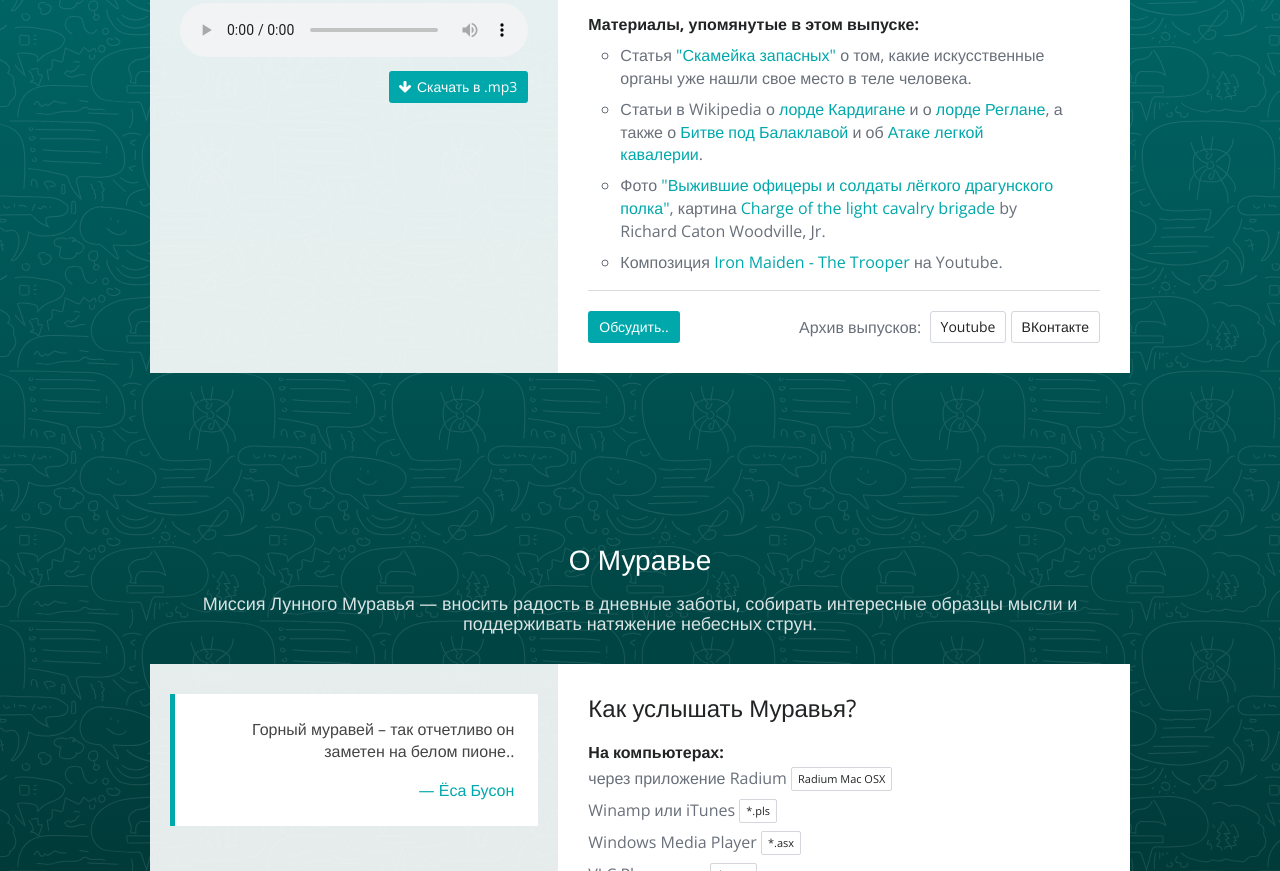
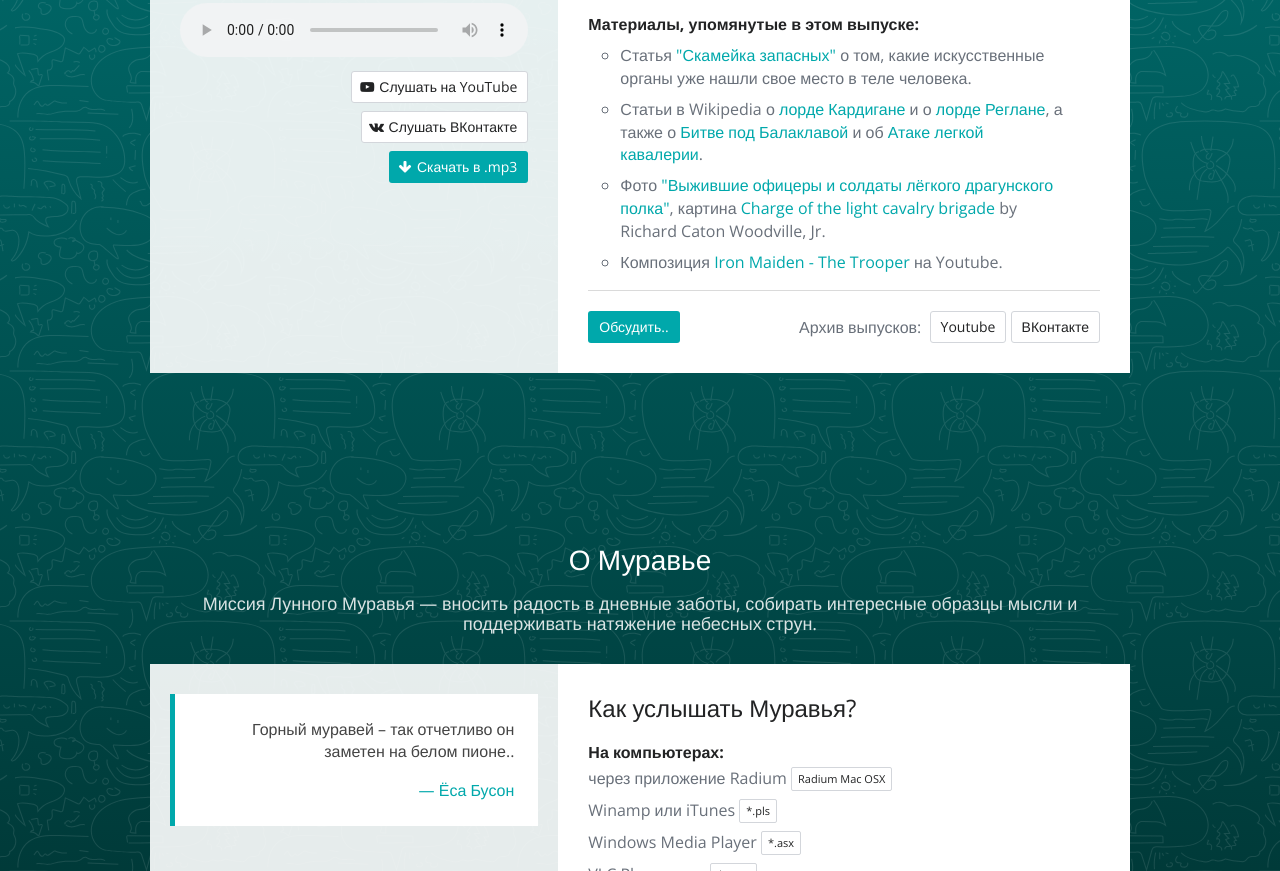
Before and after one commit to tretten/old.moonant-radio.com, a plain HTML site: page index.html in a window 1280 px wide. Shown: the part 1450-2321 px from the top of the page. Drawn offline with nearby package versions, Linux system fonts and the light colour scheme; no server answers; a script that the page names is missing.

Commit message:
+ vk and yt

```diff
--- a/index.html
+++ b/index.html
@@ -124,8 +124,8 @@
                             <div class="buttons">
                                 <dl>
                                     <li class="is-hidden-mobile"><audio class="sunday-live" src="sunday-live/003.mp3" controls></audio></li>
-                                    <!-- <li><a class="button" href="https://youtu.be/iF80o-KHTmQ?list=PLk9k93prdbkFQ8y1qMF3kebV5djqLnO9I"><i class="fa fa-youtube-play"></i>Слушать на YouTube</a></li>
-                                    <li><a class="button" href="http://vk.com/wall-59428918_140" ><i class="fa fa-vk"></i>Слушать ВКонтакте</a></li> -->
+                                    <li><a class="button" href="https://youtu.be/wRTuUBNPLU8"><i class="fa fa-youtube-play"></i>Слушать на YouTube</a></li>
+                                    <li><a class="button" href="https://vk.com/moonant?w=wall-59428918_144" ><i class="fa fa-vk"></i>Слушать ВКонтакте</a></li>
                                     <li><a class="button is-primary is-hidden-mobile" href="/sunday-live/003.mp3"><i class="fa fa-arrow-down"></i>Скачать в .mp3</a></li>
                                     <li><a class="button is-primary is-hidden-tablet" href="/sunday-live/003.mp3"><i class="fa fa-play"></i>Слушать в .mp3</a></li>
                                 </dl>
```
